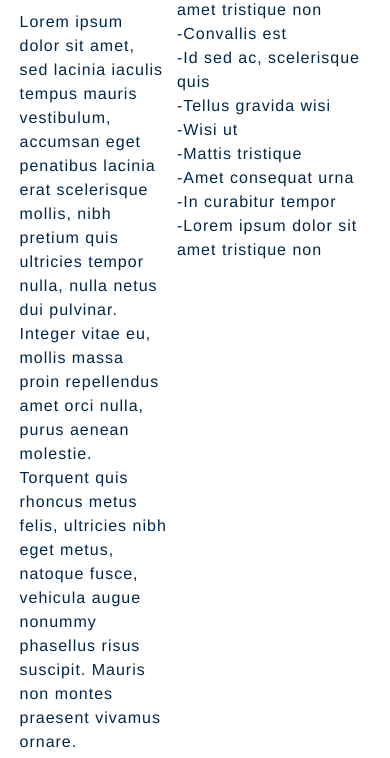
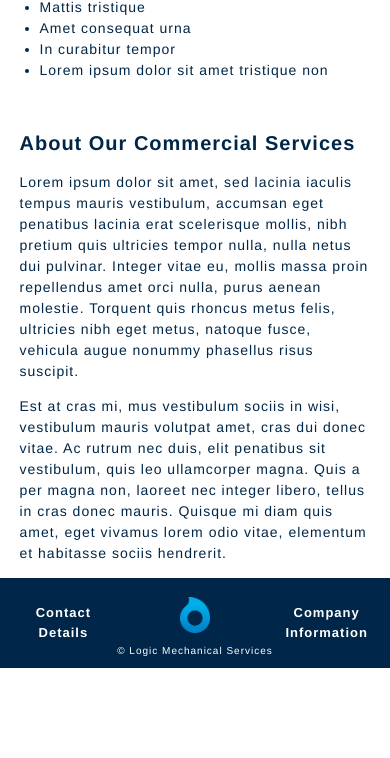
Before and after one commit to portfolio-logicms/portfolio-logicms.github.io, a website: page app/commercial-services.html in a window 390 px wide. Shown: the part 389-1147 px from the top of the page. After the commit the page ends 1057 px from the top, so only its background shows below. Drawn offline with nearby package versions, Linux system fonts and the light colour scheme; a small style sheet from the web is missing.

Commit message:
media style rules added

```diff
--- a/app/commercial-services.html
+++ b/app/commercial-services.html
@@ -47,17 +47,8 @@
 		</div>
 
 		<div class="services-content">
-			<div class="services-content__about">
-		 		<h2>About Our Commercial Services</h2>
-			 	<p>Lorem ipsum dolor sit amet, sed lacinia iaculis tempus mauris vestibulum, accumsan eget penatibus lacinia erat scelerisque mollis, nibh pretium quis ultricies tempor nulla, nulla netus dui pulvinar. Integer vitae eu, mollis massa proin repellendus amet orci nulla, purus aenean molestie. Torquent quis rhoncus metus felis, ultricies nibh eget metus, natoque fusce, vehicula augue nonummy phasellus risus suscipit. Mauris non montes praesent vivamus ornare. Vestibulum vehicula pede tortor nulla lobortis.
-				A maecenas, ipsum nec eleifend quis nulla. Vehicula sapien id mauris venenatis, viverra enim metus et nulla, magna lacus urna, tristique non facilisis gravida, imperdiet aliquet. Non velit sapien sit consectetuer. Et qui, vel non vehicula in amet, phasellus aenean mi vulputate diam, aenean magnis dignissim curabitur ut varius nullam, molestie at optio.
-				</p>
-				<p>Est at cras mi, mus vestibulum sociis in wisi, vestibulum mauris volutpat amet, cras dui donec vitae. Ac rutrum nec duis, elit penatibus sit vestibulum, quis leo ullamcorper magna. Quis a per magna non, laoreet nec integer libero, tellus in cras donec mauris. Quisque mi diam quis amet, eget vivamus lorem odio vitae, elementum et habitasse sociis hendrerit.
-				</p>
-		 	</div>
-
 			<div class="services-content__services">
-				<h2>Commercial Services</h2>
+				<h1>Commercial Services</h1>
 				<ul>
 					<li>Lorem ipsum dolor sit amet tristique non</li>
 					<li>Convallis est</li>
@@ -70,6 +61,13 @@
 					<li>Lorem ipsum dolor sit amet tristique non</li>
 				</ul>
 			</div>
+			<div class="services-content__about">
+		 		<h1>About Our Commercial Services</h1>
+			 	<p>Lorem ipsum dolor sit amet, sed lacinia iaculis tempus mauris vestibulum, accumsan eget penatibus lacinia erat scelerisque mollis, nibh pretium quis ultricies tempor nulla, nulla netus dui pulvinar. Integer vitae eu, mollis massa proin repellendus amet orci nulla, purus aenean molestie. Torquent quis rhoncus metus felis, ultricies nibh eget metus, natoque fusce, vehicula augue nonummy phasellus risus suscipit.
+				</p>
+				<p>Est at cras mi, mus vestibulum sociis in wisi, vestibulum mauris volutpat amet, cras dui donec vitae. Ac rutrum nec duis, elit penatibus sit vestibulum, quis leo ullamcorper magna. Quis a per magna non, laoreet nec integer libero, tellus in cras donec mauris. Quisque mi diam quis amet, eget vivamus lorem odio vitae, elementum et habitasse sociis hendrerit.
+				</p>
+		 	</div>
 		</div>
 
 	</div>
--- a/app/sass/base/_base.scss
+++ b/app/sass/base/_base.scss
@@ -38,3 +38,18 @@ ul {
 	z-index: 99999;
 	background: $white;
 }
+
+@media (max-width:768px) {
+	h1 {
+		font-size: 20px;
+		font-weight: $font-weight--bold;
+	}
+	p {
+		text-align: left;
+		font-size: 14px;
+		font-weight: $font-weight--medium;
+	}
+	li {
+		font-size: 14px;
+	}
+}
--- a/app/sass/components/_nav.scss
+++ b/app/sass/components/_nav.scss
@@ -26,7 +26,7 @@
 			font-size: $components__nav-font-size;
 			color: $color-primary;
 			text-decoration: none;
-			padding: 0 5px 2px;
+			padding: 0 5px;
 
 			&:hover {
 				color: $color-secondary;
@@ -56,7 +56,7 @@
 		}
 	}
 }
-@media (max-width:767px) {
+@media (max-width:768px) {
 	.nav-logo {
 		margin-left: -10%;
 	}
@@ -144,12 +144,7 @@
 		z-index: 102;
 
 		@include e(item) {
-			a {
-
-				&:hover {
-
-				}
-			}
+			padding-top: 5px;
 		}
 		.dropdown {
 			&:hover {
--- a/app/sass/layout/_footer.scss
+++ b/app/sass/layout/_footer.scss
@@ -2,6 +2,7 @@ footer {
 	width: 100%;
 	height: 130px;
 	background-color: $color-primary;
+	position: relative;
 }
 .footer-inner {
 	display: flex;
@@ -48,6 +49,10 @@ footer {
 		h4 {
 			display: none;
 		}
+		a {
+			color: $white;
+			text-decoration: none;
+		}
 	}
 }
 @media (max-width:1081px) {
@@ -61,8 +66,6 @@ footer {
 		@include e(contact) {
 			h4 {
 				display: block;
-				margin-top: 0;
-				padding-top: 0;
 			}
 			ul li ul {
 				display: none;
@@ -112,7 +115,7 @@ footer {
 
 		@include e(contact) {
 			h4 {
-				font-size: 14px;
+				font-size: 13px;
 				text-align: center;
 			}
 			ul li ul {
@@ -122,10 +125,17 @@ footer {
 		}
 		@include e(logo) {
 			flex: 2;
+
+			img {
+				margin-top: 10px;
+			}
+			p {
+				margin: 10px 0 0;
+			}
 		}
 		@include e(registration) {
 			h4 {
-				font-size: 14px;
+				font-size: 13px;
 				text-align: center;
 			}
 			ul li ul {
--- a/app/sass/layout/_header.scss
+++ b/app/sass/layout/_header.scss
@@ -11,7 +11,7 @@ header {
 	margin: 0 5%;
 	background-color: $white;
 }
-@media (max-width:767px) {
+@media (max-width:768px) {
 	header {
 		height: 100px;
 		justify-content: center;
--- a/app/sass/pages/_contact.scss
+++ b/app/sass/pages/_contact.scss
@@ -23,7 +23,7 @@
 				margin: 5px 0 0;
 
 				a {
-					text-decoration: none;
+					text-decoration: underline;
 					color: $color-primary;
 
 					&:hover {
@@ -33,7 +33,7 @@
 			}
 		}
 	}
-	@include e(Query) {
+	@include e(query) {
 		width: 40%;
 		margin: 0 5%;
 
@@ -55,13 +55,56 @@
 		.ContactFormSubmit {
 			background-color: $white;
 		}
-
 	}
 	@include e(map) {
 		width: 25%;
+		margin-top: 50px;
 
 		iframe {
 			width: 100%;
 		}
 	}
 }
+@media (max-width:1006px) {
+	.contact-content {
+		flex-wrap: wrap;
+
+		@include e(contact-info) {
+			width: 45%;
+			padding: 0 0 0 5%;
+		}
+		@include e(query) {
+			width: 45%;
+		}
+		@include e(map) {
+			width: 100%;
+		}
+	}
+}
+@media (max-width:630px) {
+	.contact-content {
+		margin: 20px auto 50px;
+
+		@include e(contact-info) {
+			width: 80%;
+			margin: 0 auto;
+			padding: 0;
+
+			p {
+				text-align: center;
+			}
+			ul {
+				text-align: center;
+			}
+		}
+		@include e(query) {
+			width: 80%;
+			margin: 20px auto;
+		}
+		@include e(map) {
+			width: 80%;
+			margin: 0 auto;
+			margin-top: 20px;
+		}
+	}
+}
--- a/app/sass/pages/_index.scss
+++ b/app/sass/pages/_index.scss
@@ -32,7 +32,6 @@
 		flex: 1;
 	}
 }
-
 .home-content {
 	display: flex;
 	flex-direction: row;
@@ -42,8 +41,17 @@
 	max-width: 1200px;
 	margin: 50px auto;
 
+	.side-content {
+		flex: 1;
+		order: 2;
+
+		img {
+			width: 100%;
+		}
+	}
 	.main-content {
 		flex: 3;
+		order: 1;
 
 		h1 {
 			margin: 0;
@@ -52,11 +60,36 @@
 			margin: 1em 2em 1em 0;
 		}
 	}
+}
+@media (max-width:768px) {
+	.services-selector {
+		height: 40px;
+
+		img {
+			height: 24px;
+		}
+		h2 {
+			font-size: 16px;
+		}
+	}
+	.home-content {
+		display: inherit;
+		margin: 30px auto;
+
 		.side-content {
-		flex: 1;
+			float: right;
+			width: 28%;
+			margin: 0 0 10px 8px;
 
-		img{
-			width: 100%;
+			h4 {
+				font-size: 1.03em;
+				font-weight: $font-weight--medium;
+				margin: 0;
+			}
+		}
+		.main-content {
+
+
 		}
 	}
 }
--- a/app/sass/pages/_services.scss
+++ b/app/sass/pages/_services.scss
@@ -3,23 +3,54 @@
 	flex-direction: row;
 	flex-wrap: nowrap;
 	justify-content: space-between;
-	margin: 0 auto;
-	padding: 50px 0;
+	margin: 50px auto;
 	width: 90%;
 	max-width: 980px;
 
 	@include e(about) {
 		width: 50%;
 		margin-left:0%;
+		order: 1;
 	}
 	@include e(services) {
 		margin: 0 0 0 auto;
+		order: 2;
 
 		ul {
 			margin-left: 10px;
+			list-style-type: inherit;
+		}
+	}
+}
+@media (max-width:1000px){
+	.services-content {
+		display: inherit;
 
-			li:before {
-				content: "-";
+		@include e(about) {
+			width: 60%;
+			float: left;
+		}
+		@include e(services) {
+			float: left;
+			width: 35%;
+			padding: 0 0 5% 0;
+			margin-left: 5%;
+		}
+	}
+}
+@media (max-width:767px) {
+	.services-content {
+		margin-top: 20px;
+
+		@include e(about) {
+			width: 100%;
+		}
+		@include e(services) {
+			width: 100%;
+			margin: 0;
+
+			ul {
+				margin-left: 20px;
 			}
 		}
 	}
```
Also changed, not shown: app/contact.html (+2 -2 lines), app/domestic-services.html (+0 -1 lines), app/index.html (+6 -6 lines), app/assets/application.css. Lines whose indentation alone changed are shown as unchanged.
